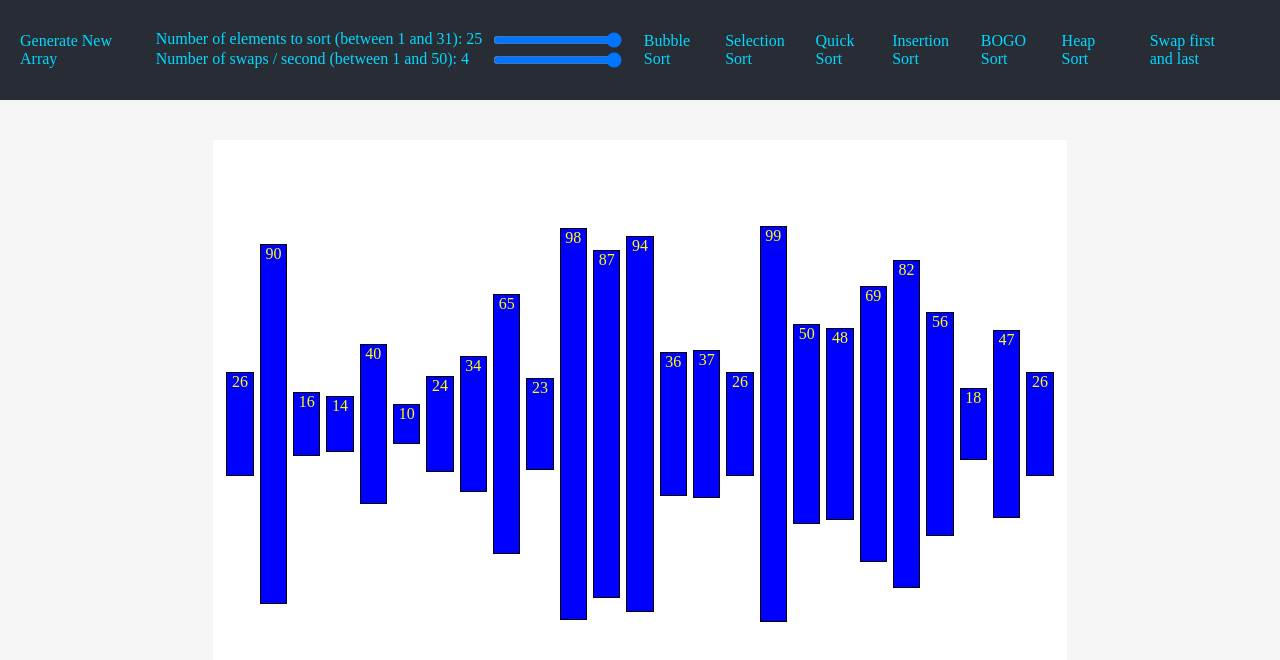
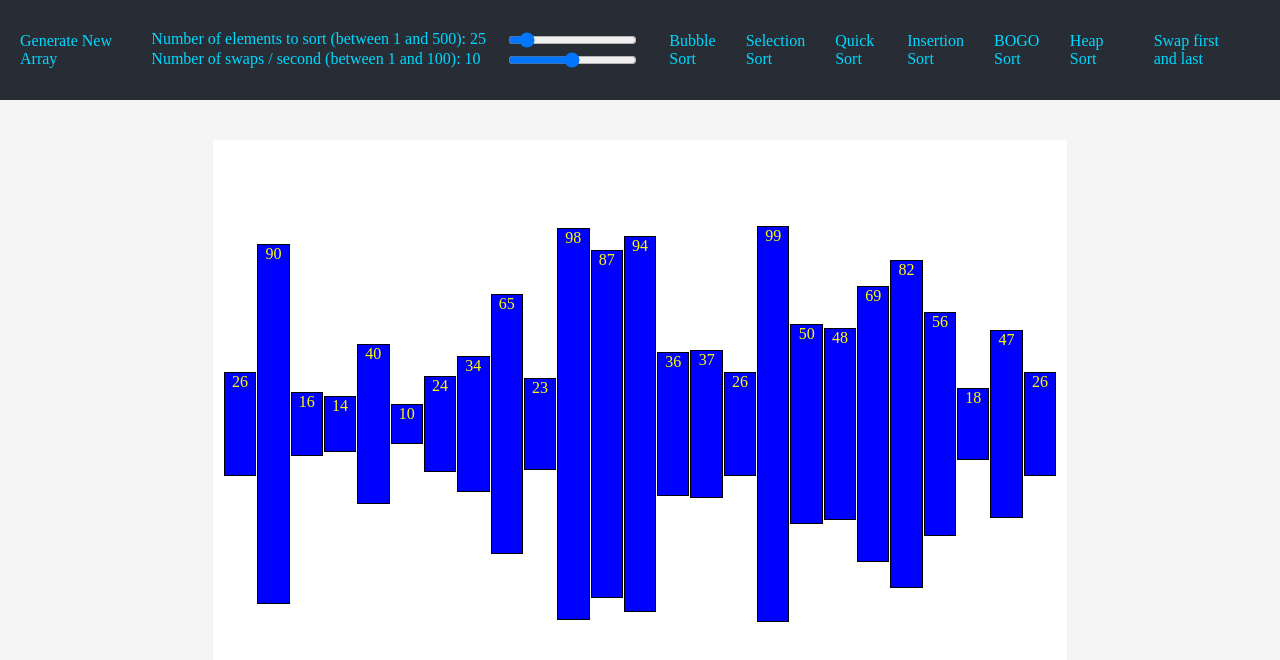
Before and after one commit to JackOBrien21/visualizer-project, a React (Create React App) app: page / in a window 1280 px wide. Shown: the top 660 px of the page. Built offline with nearby package versions, Linux system fonts and the light colour scheme.

Commit message:
increasedpossiblerangeofelements

```diff
--- a/src/App.js
+++ b/src/App.js
@@ -9,16 +9,16 @@ export default function App() {
     const[selectedTab, setSelectedTab] = React.useState(-1)
     const[isRunning, setIsRunning] = React.useState(false)
     const[windowWidth, setWindowWidth] = React.useState(window.innerWidth)
-    const[speed, setSpeed] = React.useState(250)
+    const[speed, setSpeed] = React.useState(100)
     const isRunningRef = React.useRef(isRunning)
     const isSortedInitial = sorted(array)
     const[isSorted, setIsSorted] = React.useState(isSortedInitial)
     const isSortedRef = React.useRef(isSorted)
 
-    const widthOfArrayEls = 26
     const mainWidth = windowWidth*2/3
     const mainHeight = mainWidth*2/3
-    const maxNumberOfArrayEls = Math.floor(mainWidth/widthOfArrayEls) - 1
+    const maxNumberOfArrayEls = 500
+
 
     React.useEffect( () => {
         function watchWidth() {
@@ -348,31 +348,40 @@ export default function App() {
     const arrayEls = array.map( (value, index) => {
 
         const arrayLen = array.length
+
         let widthOfArrayEl = Math.floor(mainStyles.width/arrayLen)-1
+        let marginOfArrayEl = .5
         if (arrayLen === 1 || arrayLen === 2) {
             widthOfArrayEl = Math.floor(mainStyles.width/3) - 1
         }
+        let totalWidthOfArrayEls = (arrayLen*widthOfArrayEl) + (arrayLen*marginOfArrayEl)
+        while (totalWidthOfArrayEls > mainStyles.width) {
+            marginOfArrayEl = marginOfArrayEl - .1
+            totalWidthOfArrayEls = (arrayLen*widthOfArrayEl) + (arrayLen*marginOfArrayEl)
+        }
+
+        let showText = (arrayLen > 40) ? false : true
+        let showBorder = (arrayLen > 200) ? false : true
 
         const styles = {
-            display: "flex",
             textAlign: "center",
             color: "yellow",
             borderColor: "black",
-            borderStyle: "solid",
-            borderWidth: ".5px",
+            borderStyle: showBorder ? "solid" : "none",
+            borderWidth: showBorder ? ".5px":  "0px",
             backgroundColor: isSorted ? "red" : "blue",
             display: "inline-block",
-            margin: "3px",
+            margin: marginOfArrayEl,
             width: widthOfArrayEl,
             height: `${value * 4}px`
         }
 
-        return <div style={styles} key={index} className="arrayEl">{value}</div>
+        return <div style={styles} key={index} className="arrayEl">{showText && value}</div>
     })
 
     return (
         <div className="app">
-            <Toolbar handleNewArray={generateNewRandomArray} handleSwapFirstLast={changeArray} handleSort={handleAlgoFunctionCall} selectedTab={selectedTab} setSelectedTab={setSelectedTab} showStop={isRunning} handleStop={stopAlgo} maxNumberOfArrayEls={maxNumberOfArrayEls} numberSliderChange={handleNumberSliderChange} speedSliderChange={handleSpeedSliderChange} speed={speed} mainWidth={mainWidth} widthOfArrayEls={widthOfArrayEls} length = {array.length}/>
+            <Toolbar handleNewArray={generateNewRandomArray} handleSwapFirstLast={changeArray} handleSort={handleAlgoFunctionCall} selectedTab={selectedTab} setSelectedTab={setSelectedTab} showStop={isRunning} handleStop={stopAlgo} maxNumberOfArrayEls={maxNumberOfArrayEls} numberSliderChange={handleNumberSliderChange} speedSliderChange={handleSpeedSliderChange} speed={speed} mainWidth={mainWidth} length = {array.length}/>
             <Main style={mainStyles} showTag={isShown} nums={arrayEls}/>
         </div>
     )
--- a/src/components/Toolbar.js
+++ b/src/components/Toolbar.js
@@ -43,8 +43,8 @@ export default function Toolbar(props) {
                     <input className="number--slider" onChange={props.numberSliderChange} type="range" id="num" name="num" min="1" max={props.maxNumberOfArrayEls} />
                 </form>
                 <form className="speed--slider--container">
-                    <label className="speed--slider--range" for="vol">Number of swaps / second (between 1 and 50): {Math.floor(1000 / props.speed)}</label>
-                    <input className="speed--slider" onChange={props.speedSliderChange} type="range" id="speed" name="speed" min="1" max="50" />
+                    <label className="speed--slider--range" for="vol">Number of swaps / second (between 1 and 100): {Math.floor(1000 / props.speed)}</label>
+                    <input className="speed--slider" onChange={props.speedSliderChange} type="range" id="speed" name="speed" min="1" max="100" />
                 </form>
             </div>
             <div className="algorithms">
--- a/src/style.css
+++ b/src/style.css
@@ -22,8 +22,9 @@ body {
 
 .number--slider--range {
     color: #00D8FF;
+    white-space: nowrap;
     width: 330px;
-    margin-right: 5px;
+    margin-right:25px;
 }
 
 .speed--slider--container {
@@ -32,12 +33,13 @@ body {
 
 .speed--slider--range {
     color: #00D8FF;
+    white-space: nowrap;
     width: 330px;
-    margin-right: 5px;
+    margin-right: 25px;
 }
 
 .sliders {
-    margin-right: 5px;
+    margin-right: 15px;
 }
 
 .app {
@@ -63,10 +65,6 @@ body {
     color: #00D8FF;
     margin-right: 35px;
     cursor: pointer;
-}
-
-.arrayEl {
-   color: red;
 }
 
 .algorithms {
```
